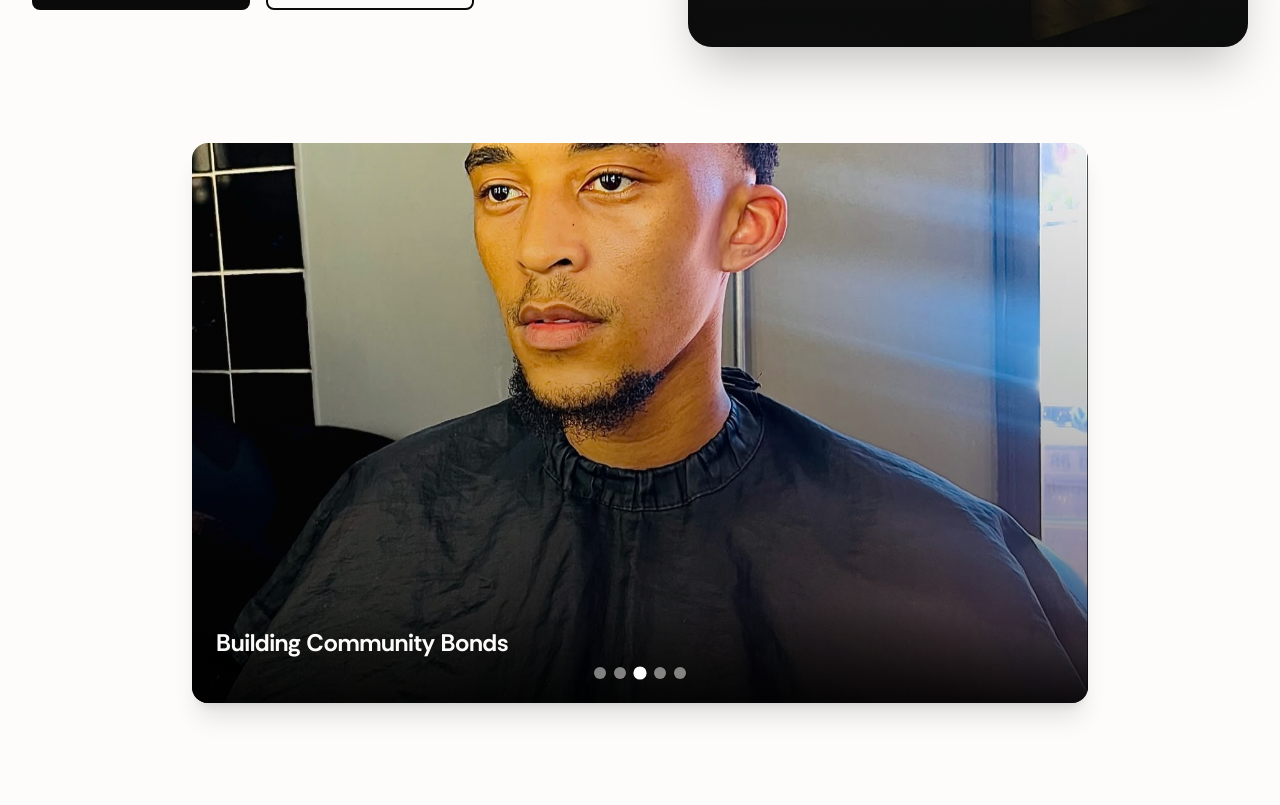
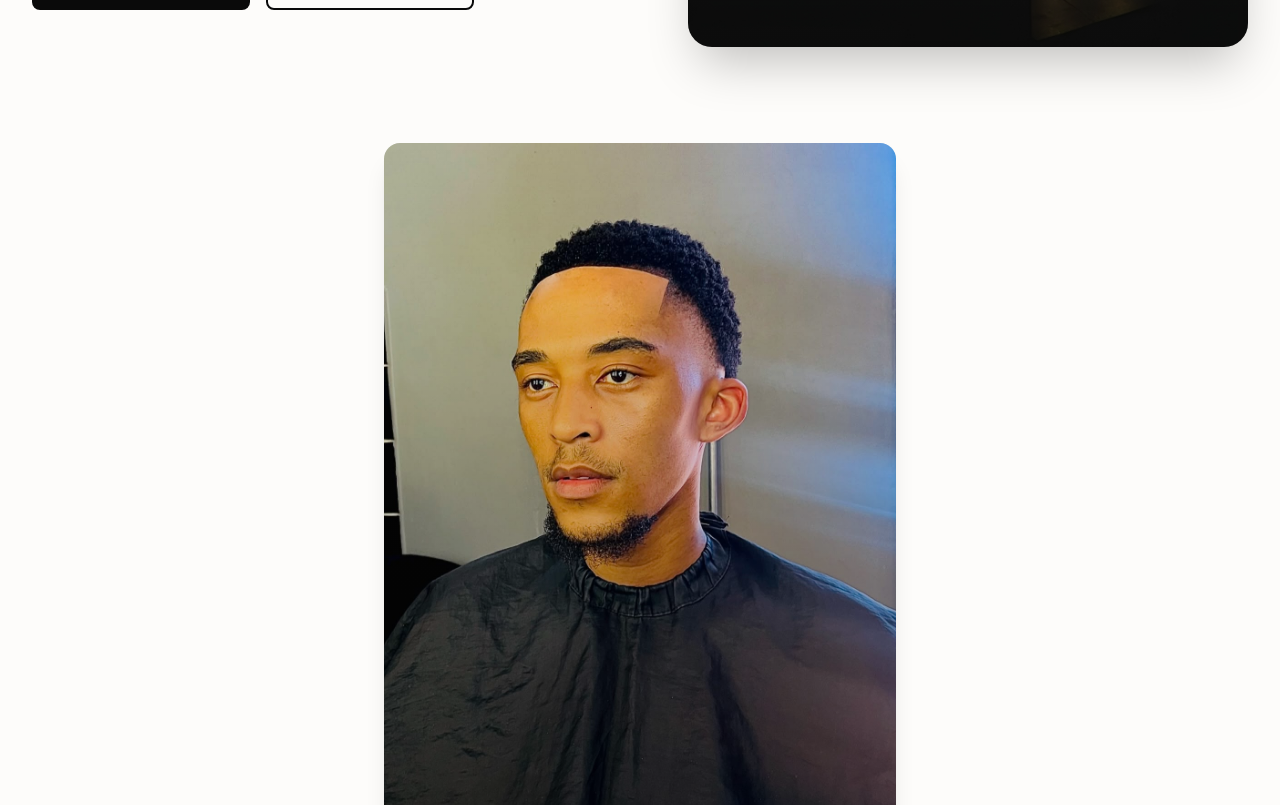
Before and after one commit to kaikhaya123/Real_Barbers, a Next.js app: page / in a window 1280 px wide. Shown: the part 1515-2320 px from the top of the page. Built offline with nearby package versions, Linux system fonts and the light colour scheme.

Commit message:
Make community gallery vertical in IntroSection with vertical aspect ratio and navigation arrows

```diff
--- a/components/home/IntroSection.tsx
+++ b/components/home/IntroSection.tsx
@@ -154,15 +154,15 @@ export default function IntroSection() {
           transition={{ duration: 0.5 }}
           className="mt-24"
         >
-          <div className="flex justify-center">
-            <div className="relative aspect-[16/10] w-full max-w-4xl rounded-2xl overflow-hidden shadow-xl bg-gray-100 group">
+          <div className="flex flex-col items-center">
+            <div className="relative aspect-[10/16] w-full max-w-xs sm:max-w-sm md:max-w-md lg:max-w-lg rounded-2xl overflow-hidden shadow-xl bg-gray-100 group">
               <Image
                 key={currentImageIndex}
                 src={communityImages[currentImageIndex].src}
                 alt={communityImages[currentImageIndex].alt}
                 fill
                 className="object-cover transition-all duration-700 ease-in-out"
-                sizes="(max-width: 768px) 95vw, (max-width: 1024px) 80vw, 50vw"
+                sizes="(max-width: 768px) 95vw, (max-width: 1024px) 80vw, 30vw"
                 priority
               />
               <div className="absolute inset-0 bg-gradient-to-t from-black/60 via-black/20 to-transparent" />
@@ -192,20 +192,20 @@ export default function IntroSection() {
               {/* Navigation arrows */}
               <button
                 onClick={() => setCurrentImageIndex((prev) => prev === 0 ? communityImages.length - 1 : prev - 1)}
-                className="absolute left-4 top-1/2 transform -translate-y-1/2 bg-black/50 hover:bg-black/70 text-white p-2 rounded-full transition-all duration-300 opacity-0 group-hover:opacity-100"
+                className="absolute top-4 left-1/2 -translate-x-1/2 bg-black/50 hover:bg-black/70 text-white p-2 rounded-full transition-all duration-300 opacity-0 group-hover:opacity-100"
                 aria-label="Previous image"
               >
-                <svg className="w-6 h-6" fill="none" stroke="currentColor" viewBox="0 0 24 24">
+                <svg className="w-6 h-6 rotate-90" fill="none" stroke="currentColor" viewBox="0 0 24 24">
                   <path strokeLinecap="round" strokeLinejoin="round" strokeWidth={2} d="M15 19l-7-7 7-7" />
                 </svg>
               </button>
 
               <button
                 onClick={() => setCurrentImageIndex((prev) => (prev + 1) % communityImages.length)}
-                className="absolute right-4 top-1/2 transform -translate-y-1/2 bg-black/50 hover:bg-black/70 text-white p-2 rounded-full transition-all duration-300 opacity-0 group-hover:opacity-100"
+                className="absolute bottom-4 left-1/2 -translate-x-1/2 bg-black/50 hover:bg-black/70 text-white p-2 rounded-full transition-all duration-300 opacity-0 group-hover:opacity-100"
                 aria-label="Next image"
               >
-                <svg className="w-6 h-6" fill="none" stroke="currentColor" viewBox="0 0 24 24">
+                <svg className="w-6 h-6 -rotate-90" fill="none" stroke="currentColor" viewBox="0 0 24 24">
                   <path strokeLinecap="round" strokeLinejoin="round" strokeWidth={2} d="M9 5l7 7-7 7" />
                 </svg>
               </button>
```
